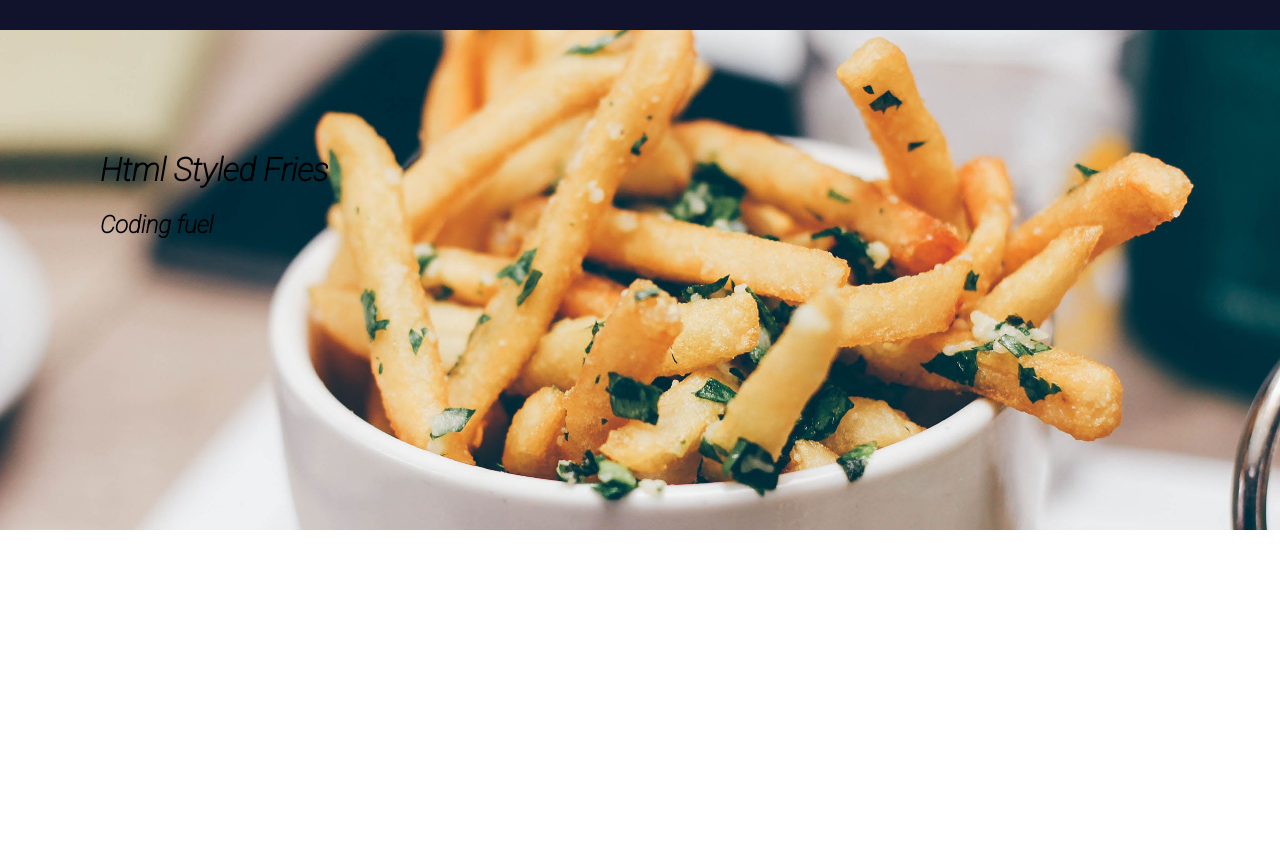
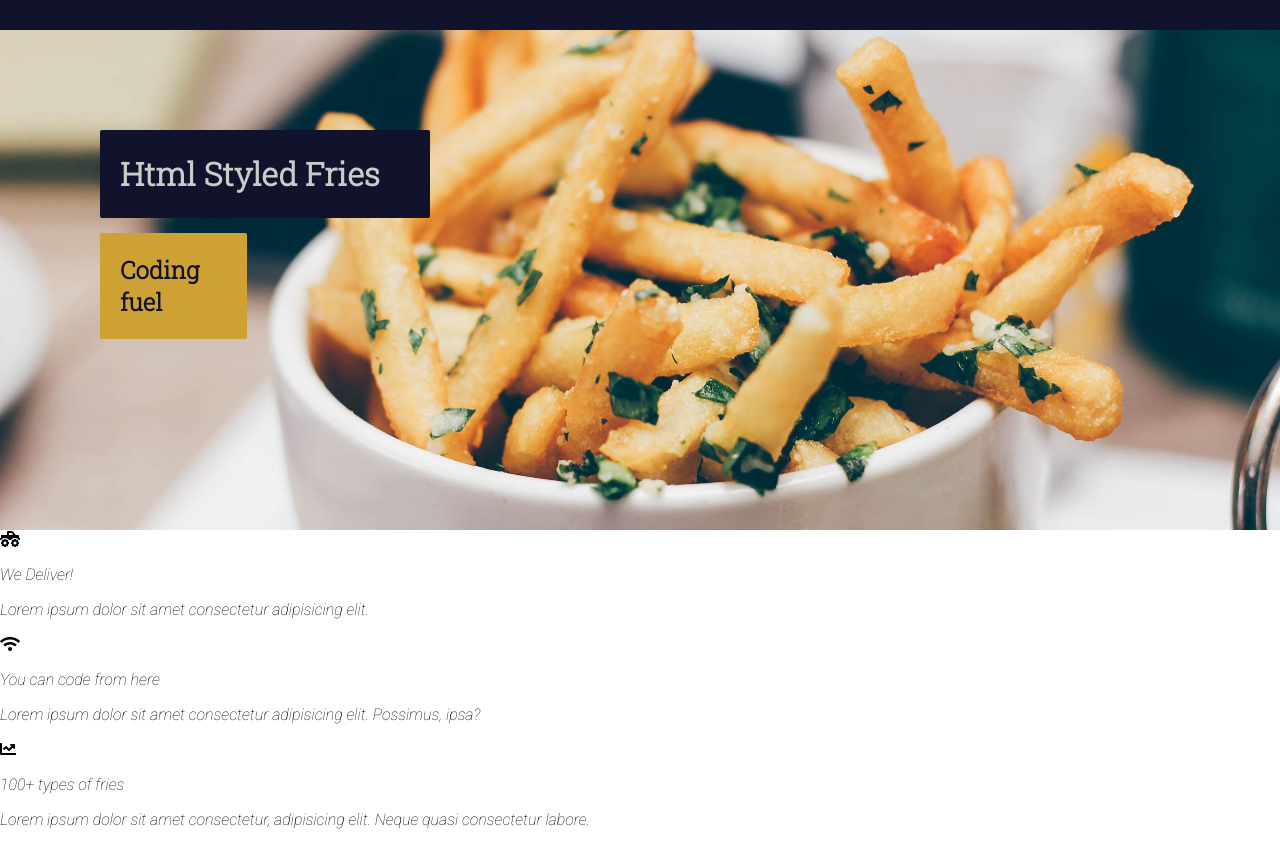
Before and after one commit to Hayden-Neilson/Bottega-Review-for-Cedit-hours-, a plain HTML site: page Html/index.html in a window 1280 px wide. Shown: the part 280-1125 px from the top of the page. Before the commit the page ends 810 px from the top, so only its background shows below. Drawn offline with Linux system fonts and the light colour scheme.

Commit message:
feature main code

```diff
--- a/Html/index.html
+++ b/Html/index.html
@@ -9,6 +9,9 @@
     <link href="https://fonts.googleapis.com/css2?family=Roboto:ital,wght@1,100&display=swap" rel="stylesheet">
 
     <link href="https://fonts.googleapis.com/css2?family=Roboto:ital,wght@1,100&display=swap" rel="stylesheet">
+
+    <link href="https://fonts.googleapis.com/css2?family=Roboto+Slab:wght@300&display=swap" rel="stylesheet">
+
 
     <link  rel="stylesheet"href="https://use.fontawesome.com/releases/v5.7.1/css/all.css"
     integrity="sha384-fnmOCqbTlWIlj8LyTjo7mOUStjsKC4pOpQbqyi7RrhN7udi9RwhKkMHpvLbHG9Sr"
@@ -85,5 +88,33 @@
         </div>
     </div>
 
+    <div class="column-wrapper">
+        <div class="column">
+            <i class="fas fa-truck-monster"></i>
+            <p>We Deliver!</p>
+
+
+            <p>Lorem ipsum dolor sit amet consectetur adipisicing elit.</p>
+        </div>
+
+
+
+        <div class="column">
+            <i class="fas fa-wifi"></i>
+            <p>You can code from here</p>
+
+
+            <p>Lorem ipsum dolor sit amet consectetur adipisicing elit. Possimus, ipsa?</p>
+        </div>
+
+
+        <div class="column">
+            <i class="fas fa-chart-line"></i>
+            <p>100+ types of fries</p>
+
+
+            <p>Lorem ipsum dolor sit amet consectetur, adipisicing elit. Neque quasi consectetur labore.</p>
+        </div>
+    </div>
 </body>
 </html>
--- a/Html/styles/common.css
+++ b/Html/styles/common.css
@@ -2,3 +2,8 @@ body {
     margin: 0px;
     font-family: 'Roboto', sans-serif;
 }
+
+h1, h2, h3, h4, h5, h6 {
+    font-family: 'Roboto Slab', serif;
+
+}
--- a/Html/styles/homepage.css
+++ b/Html/styles/homepage.css
@@ -7,3 +7,22 @@
     background-repeat: no-repeat;
     background-size: cover;
 }
+
+.hero-section > .top-heading {
+    padding: 1px 20px;
+    background-color: #11122B;
+    color: #cbcbcb;
+    width: 290px;
+    border-radius: 2px;
+}
+
+
+
+.hero-section > .bottom-heading {
+    background-color: #CEA135;
+    color: #11122B;
+    padding: 1px 20px;
+    margin-top: 15px;
+    width: 107px;
+    border-radius: 2px;
+}
```
